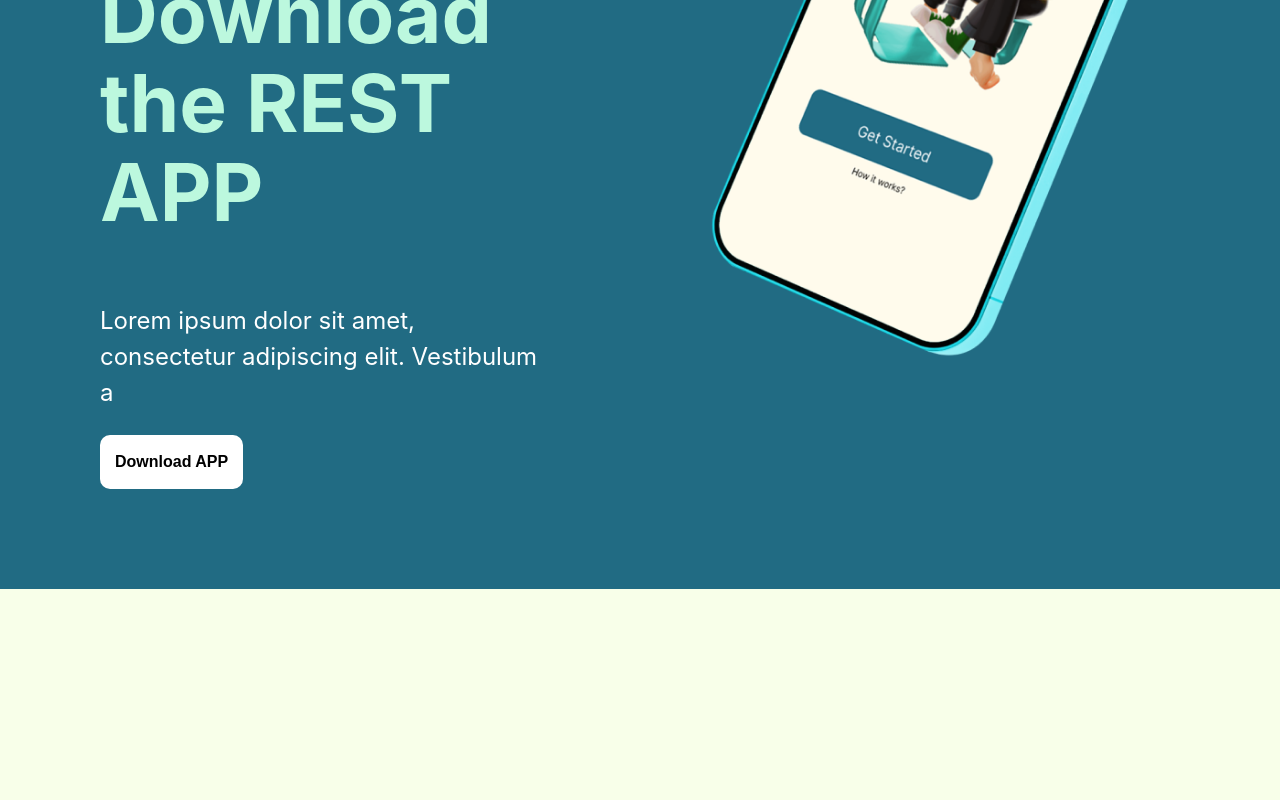
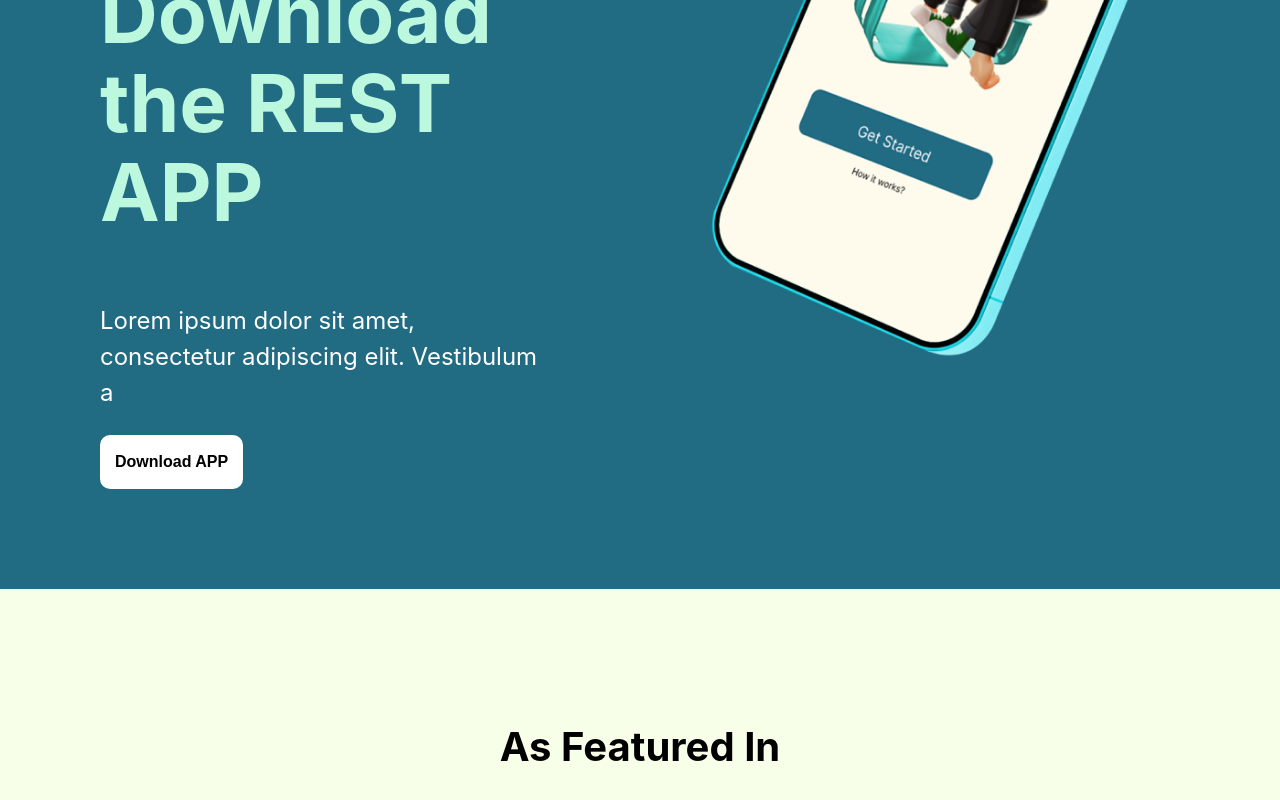
Before and after one commit to rest-token/frontend, a React (Create React App) app: page / in a window 1280 px wide. Shown: the part 3859-4659 px from the top of the page. Before the commit the page ends 4448 px from the top, so only its background shows below. Built offline with nearby package versions, Linux system fonts and the light colour scheme.

Commit message:
started work on Featured section

```diff
--- a/src/App.css
+++ b/src/App.css
@@ -65,7 +65,30 @@ main{
   text-align: center;
   font-size: 40px;
   justify-items: center;
+  overflow:visible;
 }
+
+/* .title::before{
+  background-image: url('./images/balls\ 2.png');
+  background-repeat: no-repeat;
+  background-size: 200px 200px;
+  width: 200px;
+  height: 200px;
+  display: inline-block;
+  content: "";
+  margin-bottom: -75px;
+}
+
+.title::after{
+  background-image: url('./images/balls\ 1.png');
+  background-repeat: no-repeat;
+  background-size: 200px 200px;
+  width: 200px;
+  height: 200px;
+  display: inline-block;
+  content: "";
+  margin-bottom: -75px;
+} */
 
 .group--list{
   display: flex;
@@ -116,4 +139,27 @@ main{
     gap: 200px;
     align-items: center;
   }
+
+  .title{
+    padding: 0;
+  }
+
+  /* .title::before{
+    background-size: 150px 100px;
+    width: 150px;
+    height: 100px;
+    margin-bottom: -75px;
+    margin-left: -125px;
+    margin-right: 125px;
+  }
+
+  .title::after{
+    background-size: 150px 100px;
+    width: 150px;
+    height: 100px;
+    margin-top: -80px;
+    margin-bottom: 50px;
+    margin-right: -100px;
+    margin-left: 175px;
+  } */
 }
--- /dev/null
+++ b/src/components/Featured.js
@@ -0,0 +1,11 @@
+import "./Featured.css";
+
+function Featured(){
+    return (
+        <section className="featured">
+            <h2 className="title">As Featured In</h2>
+        </section>
+    )
+}
+
+export default Featured;
--- a/src/pages/Home.js
+++ b/src/pages/Home.js
@@ -3,6 +3,7 @@ import Hero from "../components/Hero";
 import Restmode from "../components/Restmode";
 import Roadmap from "../components/Roadmap";
 import DownloadApp from "../components/DownloadApp";
+import Featured from "../components/Featured";
 
 function Home(props) {
     return (
@@ -12,6 +13,7 @@ function Home(props) {
             <AfterRestMode />
             <Roadmap />
             <DownloadApp />
+            <Featured />
         </>
     )
 }
```
Also changed, not shown: src/components/Featured.css (added).
